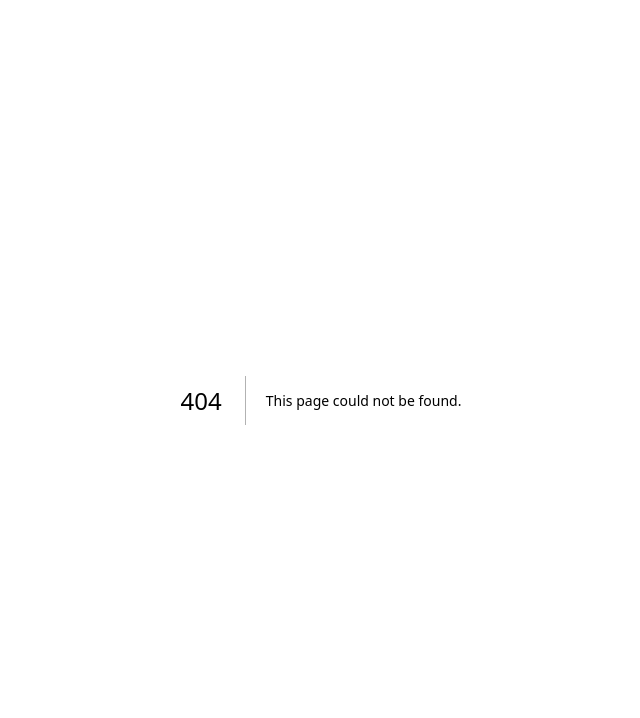
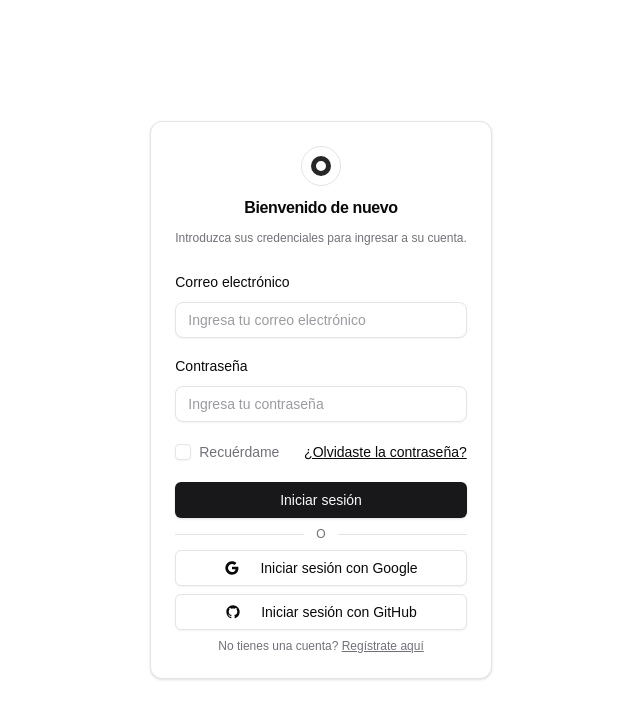
Before and after one commit to josingaq-codes/zylo.ui, a Next.js app: page /sign-in in a window 1280 px wide. Before the commit this address had no page. Shown: the top 718 px of the page, without its empty margins (319-959 px from the left). Built offline with nearby package versions, Linux system fonts and the light colour scheme.

Commit message:
Zylo UI v1.4

```diff
--- /dev/null
+++ b/src/app/(auth)/layout.tsx
@@ -0,0 +1,11 @@
+interface AuthLayoutProps {
+  children: React.ReactNode;
+}
+
+export default function AuthLayout({ children }: AuthLayoutProps) {
+  return (
+    <main className="flex justify-center items-center w-full h-dvh">
+      {children}
+    </main>
+  );
+}
--- /dev/null
+++ b/src/app/(auth)/sign-in/page.tsx
@@ -0,0 +1,11 @@
+import { Metadata } from "next";
+
+import { SignIn } from "@/modules/auth/components/pages/sign-in";
+
+export const metadata: Metadata = {
+  title: "Iniciar Sesión",
+};
+
+export default function SignInPage() {
+  return <SignIn />;
+}
--- /dev/null
+++ b/src/app/(auth)/sign-up/page.tsx
@@ -0,0 +1,11 @@
+import { Metadata } from "next";
+
+import { SignUp } from "@/modules/auth/components/pages/sign-up";
+
+export const metadata: Metadata = {
+  title: "Crear cuenta",
+};
+
+export default function SignUpPage() {
+  return <SignUp />;
+}
--- a/src/layouts/header.tsx
+++ b/src/layouts/header.tsx
@@ -4,6 +4,7 @@ import { SearchCommand } from "@/layouts/search-command";
 import { ModeSwitcher } from "@/layouts/mode-switcher";
 
 import { Button } from "@/components/ui/button";
+import Link from "next/link";
 
 export const Header = () => {
   return (
@@ -14,7 +15,9 @@ export const Header = () => {
           <MobileNav />
           <div className="flex items-center gap-0.5">
             <SearchCommand />
-            <Button variant="outline">Iniciar sesión</Button>
+            <Button variant="outline">
+              <Link href="/sign-in">Iniciar sesión</Link>
+            </Button>
             <ModeSwitcher />
           </div>
         </div>
--- /dev/null
+++ b/src/modules/auth/components/pages/sign-in.tsx
@@ -0,0 +1,9 @@
+import { SignInCard } from "@/modules/auth/components/sign-in-card";
+
+export const SignIn = () => {
+  return (
+    <section>
+      <SignInCard />
+    </section>
+  );
+};
--- /dev/null
+++ b/src/modules/auth/components/pages/sign-up.tsx
@@ -0,0 +1,9 @@
+import { SignUpCard } from "@/modules/auth/components/sign-up-card";
+
+export const SignUp = () => {
+  return (
+    <section>
+      <SignUpCard />
+    </section>
+  );
+};
--- /dev/null
+++ b/src/modules/auth/components/sign-in-card.tsx
@@ -0,0 +1,99 @@
+import Link from "next/link";
+
+import {
+  Card,
+  CardHeader,
+  CardTitle,
+  CardDescription,
+  CardContent,
+} from "@/components/ui/card";
+
+import { Label } from "@/components/ui/label";
+import { Input } from "@/components/ui/input";
+import { Checkbox } from "@/components/ui/checkbox";
+import { Button } from "@/components/ui/button";
+
+import { Logo } from "@/layouts/logo";
+
+import { RiGoogleFill, RiGithubFill } from "@remixicon/react";
+
+export const SignInCard = () => {
+  return (
+    <Card>
+      <CardHeader className="flex flex-col items-center gap-2">
+        <Link href="/">
+          <Logo />
+        </Link>
+        <CardTitle className="sm:text-center">Bienvenido de nuevo</CardTitle>
+        <CardDescription className="sm:text-center text-xs">
+          Introduzca sus credenciales para ingresar a su cuenta.
+        </CardDescription>
+      </CardHeader>
+      <CardContent className="flex flex-col gap-2">
+        <form className="space-y-5">
+          <div className="space-y-4">
+            <div className="space-y-2">
+              <Label htmlFor="email">Correo electrónico</Label>
+              <Input
+                id="email"
+                placeholder="Ingresa tu correo electrónico"
+                type="email"
+                required
+              />
+            </div>
+            <div className="space-y-2">
+              <Label htmlFor="password">Contraseña</Label>
+              <Input
+                id="password"
+                placeholder="Ingresa tu contraseña"
+                type="password"
+                required
+              />
+            </div>
+          </div>
+          <div className="flex justify-between gap-2">
+            <div className="flex items-center gap-2">
+              <Checkbox id="remember" />
+              <Label
+                htmlFor="remember"
+                className="font-normal text-muted-foreground"
+              >
+                Recuérdame
+              </Label>
+            </div>
+            <Link
+              className="text-sm underline hover:no-underline"
+              href="/recover-password"
+            >
+              ¿Olvidaste la contraseña?
+            </Link>
+          </div>
+          <Button type="button" className="w-full">
+            Iniciar sesión
+          </Button>
+        </form>
+
+        <div className="flex items-center gap-3 before:h-px before:flex-1 before:bg-border after:h-px after:flex-1 after:bg-border">
+          <span className="text-xs text-muted-foreground">O</span>
+        </div>
+
+        <Button variant="outline">
+          <RiGoogleFill className="me-3" size={16} />
+          Iniciar sesión con Google
+        </Button>
+
+        <Button variant="outline">
+          <RiGithubFill className="me-3" size={16} />
+          Iniciar sesión con GitHub
+        </Button>
+
+        <p className="text-center text-xs text-muted-foreground">
+          No tienes una cuenta?{" "}
+          <Link className="underline hover:no-underline" href="/sign-up">
+            Regístrate aquí
+          </Link>
+        </p>
+      </CardContent>
+    </Card>
+  );
+};
--- /dev/null
+++ b/src/modules/auth/components/sign-up-card.tsx
@@ -0,0 +1,89 @@
+import Link from "next/link";
+
+import { Logo } from "@/layouts/logo";
+
+import { Button } from "@/components/ui/button";
+import { Input } from "@/components/ui/input";
+import { Label } from "@/components/ui/label";
+
+import { RiGithubFill, RiGoogleFill } from "@remixicon/react";
+import {
+  Card,
+  CardContent,
+  CardDescription,
+  CardHeader,
+  CardTitle,
+} from "@/components/ui/card";
+
+export const SignUpCard = () => {
+  return (
+    <Card>
+      <CardHeader className="flex flex-col items-center gap-2">
+        <Link href="/">
+          <Logo />
+        </Link>
+        <CardTitle className="sm:text-center">Regístrate en Zylo UI</CardTitle>
+        <CardDescription className="sm:text-center text-xs">
+          Sólo necesitamos algunos datos para empezar en ZyloUI.
+        </CardDescription>
+      </CardHeader>
+      <CardContent className="flex flex-col gap-2">
+        <form className="space-y-5">
+          <div className="space-y-4">
+            <div className="space-y-2">
+              <Label htmlFor="name">Nombre completo</Label>
+              <Input
+                id="name"
+                placeholder="Jakub Skraly"
+                type="text"
+                required
+              />
+            </div>
+            <div className="space-y-2">
+              <Label htmlFor="email">Correo electrónico</Label>
+              <Input
+                id="email"
+                placeholder="Ingresa tu correo electrónico"
+                type="email"
+                required
+              />
+            </div>
+            <div className="space-y-2">
+              <Label htmlFor="password">Contraseña</Label>
+              <Input
+                id="password"
+                placeholder="Ingresa tu contraseña"
+                type="password"
+                required
+              />
+            </div>
+          </div>
+          <Button type="button" className="w-full">
+            Crear cuenta
+          </Button>
+        </form>
+
+        <div className="flex items-center gap-3 before:h-px before:flex-1 before:bg-border after:h-px after:flex-1 after:bg-border">
+          <span className="text-xs text-muted-foreground">O</span>
+        </div>
+
+        <Button variant="outline">
+          <RiGoogleFill className="me-3" size={16} />
+          Iniciar sesión con Google
+        </Button>
+
+        <Button variant="outline">
+          <RiGithubFill className="me-3" size={16} />
+          Iniciar sesión con GitHub
+        </Button>
+
+        <p className="text-center text-xs text-muted-foreground">
+          Ya tienes una cuenta?{" "}
+          <Link className="underline hover:no-underline" href="/sign-in">
+            Inicia sesión
+          </Link>
+        </p>
+      </CardContent>
+    </Card>
+  );
+};
```
